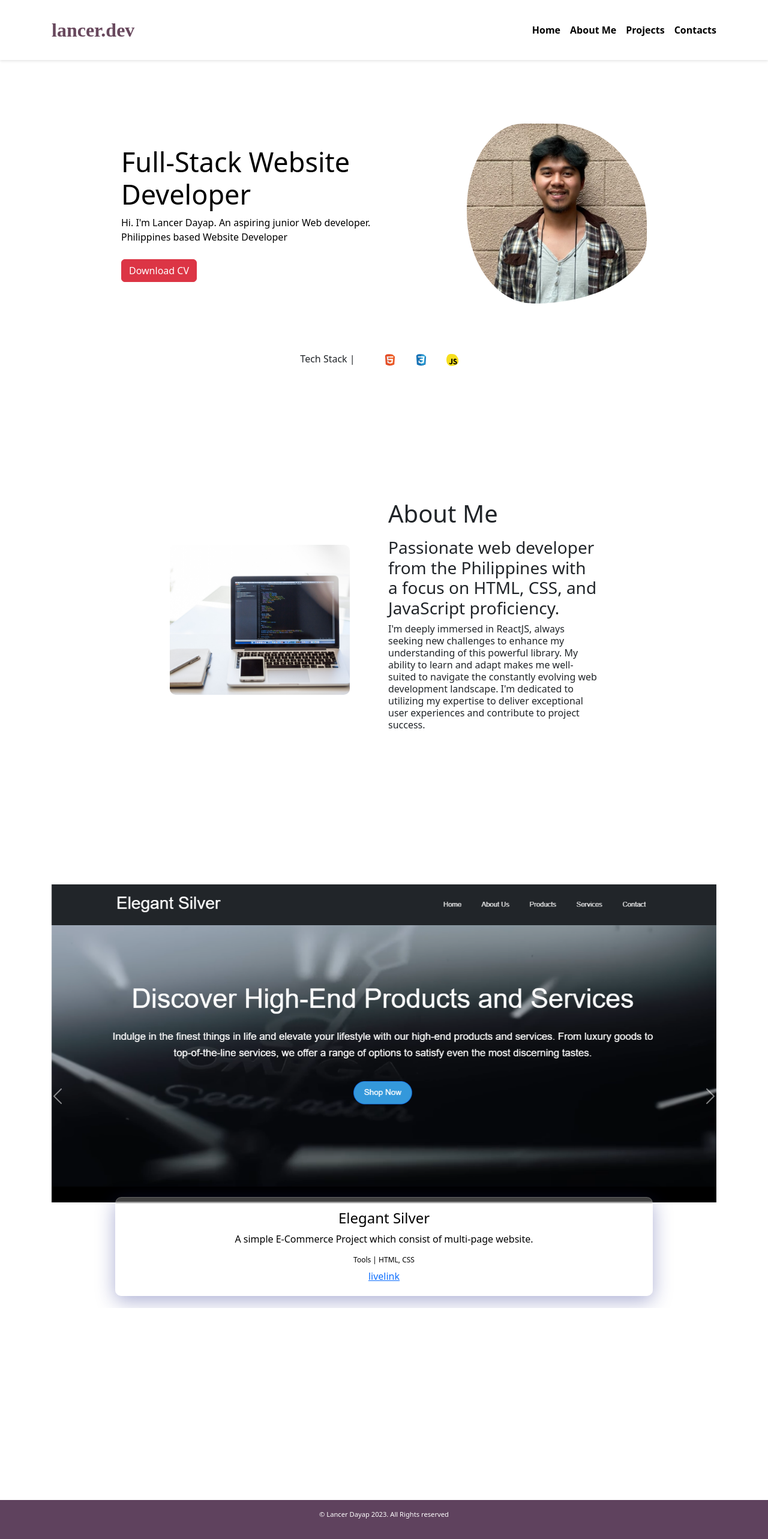
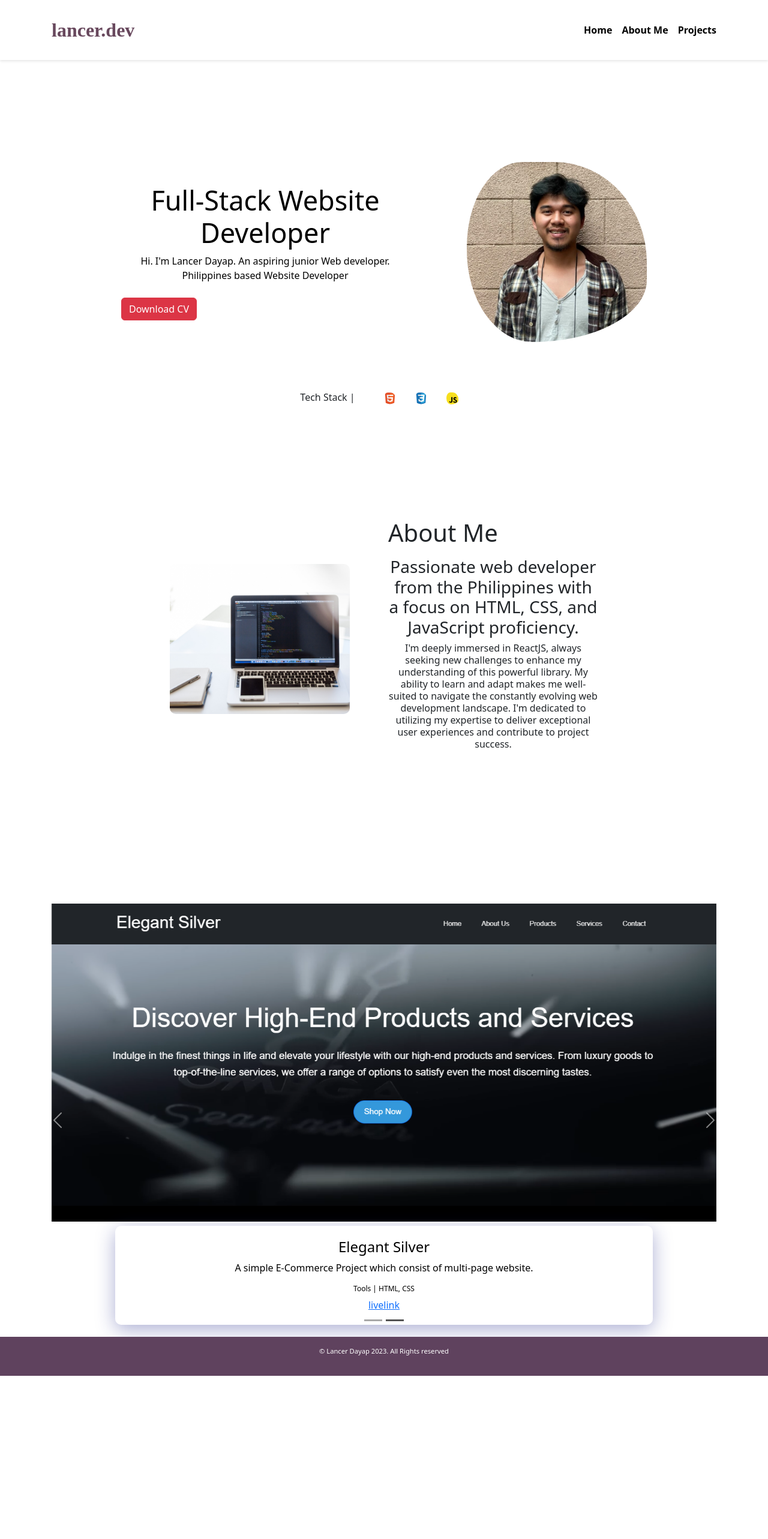
Before and after one commit to LancerDayap/Portfolio, a React (Vite) app: page / in a window 1280 px wide. Shown: the whole page at 60% size. After the commit the page ends 2293 px from the top, so only its background shows below. Built offline with nearby package versions, Linux system fonts and the light colour scheme; a web font is replaced by a local one.

Commit message:
removed contacts

```diff
--- /dev/null
+++ b/src/Contact.css
@@ -0,0 +1,55 @@
+
+.contact-section {
+    background-color: antiquewhite;
+    display: flex;
+    justify-content: center;
+    align-items: center;
+    height: 100vh;
+    margin-top: 12rem;
+}
+
+.contact {width: 50%;
+    background-color: #ffffff;
+    padding: 40px;
+  }
+
+  .container {
+    max-width: 500px;
+    margin: 0 auto;
+    text-align: center;
+  }
+
+  h1 {
+    font-size: 32px;
+    margin-bottom: 20px;
+  }
+
+  h3 {
+    font-size: 24px;
+    margin-bottom: 30px;
+  }
+
+  form {
+    display: flex;
+    flex-direction: column;
+    align-items: center;
+  }
+
+  input,
+  textarea {
+    width: 100%;
+    padding: 10px;
+    margin-bottom: 20px;
+    border: 1px solid #ddd;
+    border-radius: 4px;
+  }
+
+  button {
+    margin-top: 10px !important;
+    padding: 10px 20px;
+    color: #ffffff;
+    background-color: rgb(83, 83, 83) !important;
+    border-radius: 5px !important;
+    cursor: pointer;
+    transition: 0.3s;
+  }
--- a/src/components/Contact.jsx
+++ b/src/components/Contact.jsx
@@ -1,5 +1,9 @@
+import React from 'react';
+import '../Contact.css';
+
 const Contact = () => {
   return (
+    <div className='contact-section'>
       <section className="contact">
       <h1>Contact Me</h1>
       <div className="container">
@@ -11,7 +15,8 @@ const Contact = () => {
         </form>
       </div>
     </section>
-    )
-  }
+    </div>
+  );
+};
 
-  export default Contact
+export default Contact;
--- a/src/components/Navbar.jsx
+++ b/src/components/Navbar.jsx
@@ -19,9 +19,9 @@ const Navbar = () => {
             <Link className="link" activeClass="active" to="projects" spy={true} smooth={true} offset={-150} duration={100}>
               Projects
             </Link>
-            <Link className="link" activeClass="active" to="footer" spy={true} smooth={true} offset={-150} duration={100}>
-              Contacts
-            </Link>
+            {/* <Link className="link" activeClass="active" to="contact-section" spy={true} smooth={true} offset={-100} duration={100}>
+              Contact
+            </Link> */}
           {/* <NavLink to="/" end>Home</NavLink>
           <NavLink to="/projects" end>Projects</NavLink>
           <NavLink to="/contact" end>Contact</NavLink> */}
--- a/src/index.css
+++ b/src/index.css
@@ -94,7 +94,7 @@ button {
   flex-direction: column;
   justify-content: center;
   align-items: center;
-  margin-bottom: 2rem;
+  margin-top: 4rem;
 }
 
 .hero .container {
@@ -216,18 +216,18 @@ section h1 {
 .carousel-item img {
   height: 530px;
   object-fit: contain;
-  margin-bottom: 11rem;
+  margin-bottom: 12rem;
 }
 
 .carousel-caption {
   display: flex;
   justify-content: center;
   background: rgba( 255, 255, 255, 0.25 );
-box-shadow: 0 8px 32px 0 rgba( 31, 38, 135, 0.37 );
-backdrop-filter: blur( 1.5px );
--webkit-backdrop-filter: blur( 1.5px );
-border-radius: 10px;
-border: 1px solid rgba( 255, 255, 255, 0.18 );
+  box-shadow: 0 8px 32px 0 rgba( 31, 38, 135, 0.37 );
+  backdrop-filter: blur( 1.5px );
+  -webkit-backdrop-filter: blur( 1.5px );
+  border-radius: 10px;
+  border: 1px solid rgba( 255, 255, 255, 0.18 );
   padding: 10px;
   bottom: 0;
   left: 0;
@@ -260,7 +260,6 @@ border: 1px solid rgba( 255, 255, 255, 0.18 );
 
 /* footer */
 footer {
-  margin-top:20rem;
   display: flex;
   justify-content: center;
   background-color: #5f425e;
--- a/src/views/Home.jsx
+++ b/src/views/Home.jsx
@@ -2,6 +2,7 @@
 import About from '../components/About'
 import Hero from '../components/Hero'
 import Project from "../components/Project";
+import Contact from "../components/Contact"
 import Footer from "../components/Footer"
 
 const Home = () => {
@@ -10,6 +11,7 @@ const Home = () => {
       <Hero></Hero>
       <About></About>
       <Project></Project>
+      {/* <Contact></Contact> */}
       <Footer></Footer>
     </>
   )
```
Lines whose indentation alone changed are shown as unchanged.
